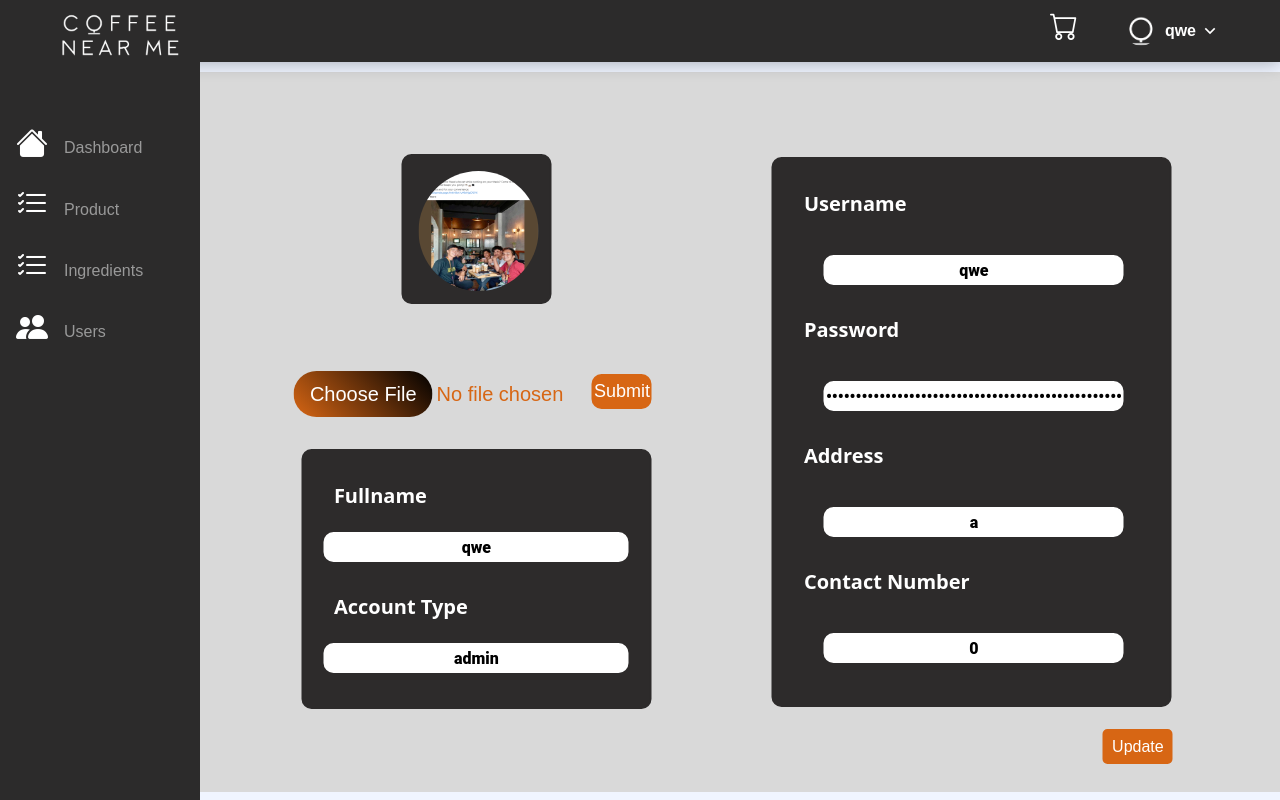
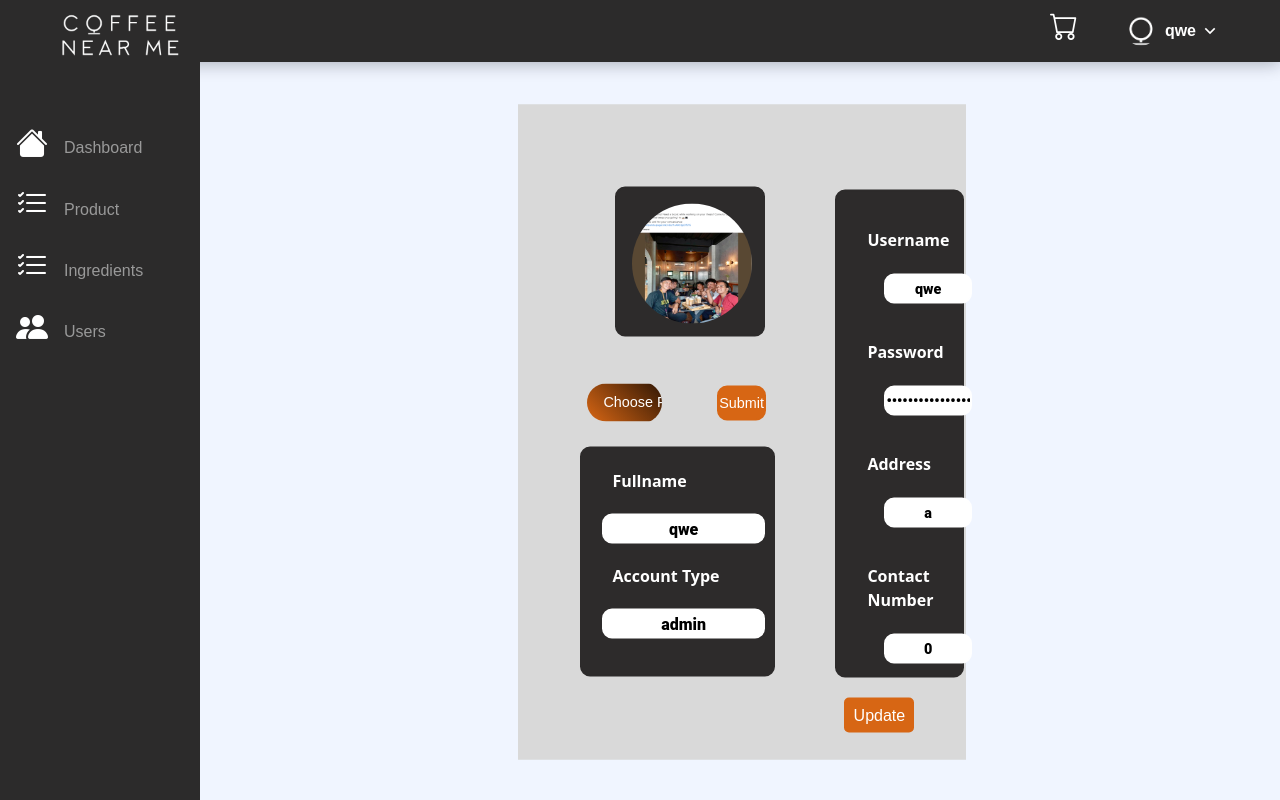
Before and after one commit to Mrk-Cstle/CoffeeNearMe, a PHP site: page /pages/userProfile.php in a window 1280 px wide. Run offline with PHP 8.4, Linux system fonts and the light colour scheme; a user stored in the database is signed in; data comes from the database, SQL or seed files in the repository; some libraries are stand-ins or nearby versions.

Commit message:
PRINT, nav, and userProfile
PRINT, nav, and userProfile

```diff
--- a/assets/template/navigation.php
+++ b/assets/template/navigation.php
@@ -154,18 +154,19 @@
       })
 
 
-      // Attach click event to all menu items
-document.querySelectorAll('.main-menu li > a, .dropdown-menu > li > a').forEach(item => {
-    item.addEventListener('click', function(event) {
-        event.preventDefault();  // Prevent default link action, if any
+      // Apply selected class on page load based on saved item
+document.addEventListener("DOMContentLoaded", function() {
+    const selectedMenuItem = localStorage.getItem('selectedMenuItem');
+    if (selectedMenuItem) {
+        document.querySelectorAll('.main-menu li, .dropdown-menu > li')[selectedMenuItem].classList.add('selected');
+    }
+});
 
-        // Clear 'selected' class from all items
-        document.querySelectorAll('.main-menu li, .dropdown-menu > li').forEach(li => {
-            li.classList.remove('selected');
-        });
-
-        // Add 'selected' class to the clicked item's parent <li>
-        this.parentNode.classList.add('selected');
+// Attach click event to all menu items
+document.querySelectorAll('.main-menu li > a, .dropdown-menu > li > a').forEach((item, index) => {
+    item.addEventListener('click', function() {
+        // Store the selected item index in local storage
+        localStorage.setItem('selectedMenuItem', index);
     });
 });
 
--- a/pages/posProduct.php
+++ b/pages/posProduct.php
@@ -96,7 +96,7 @@
         visibility: hidden !important;
     }
     .modal-content {
-        width: 300px;
+        width: 400px;
         font-family: monospace;
         display: block !important;
         visibility: visible !important;
@@ -106,7 +106,8 @@
         display: flex;
         justify-content: space-between;
         padding: 5px 0;
-        margin-left: 70px;
+        margin-left: 100px;
+        font-size: 1rem;
     }
 
     @page {
--- a/pages/userProfile.php
+++ b/pages/userProfile.php
@@ -18,8 +18,8 @@
         .user-form {
             border: 2px solid #D9D9D9;
             background-color: #D9D9D9;
-            height: 720px;
-            width: 1085px;
+            height: 655px;
+            width: 35vw;
             position: absolute;
             top: 54%;
             left: 58%;
@@ -44,7 +44,7 @@
             border-radius: 10px;
             height: 150px;
             width: 150px;
-            margin-left: 150px;
+            margin-left: 45px;
         }
 
         .profile-image {
@@ -65,17 +65,17 @@
             background-color: #2D2B2B;
             border: 2px solid #2D2B2B;
             border-radius: 10px;
-            height: 550px;
-            width: 400px;
+            height: 488px;
+            width: 40%;
             margin-top: 83px;
-            margin-left: 120px;
+            margin-left: 70px;
         }
 
         .info {
-            margin-top: 30px;
+            margin-top: 36px;
             margin-left: 30px;
-            font-size: 20px;
             font-weight: bold;
+            font-size: clamp(1rem, 1vw, 1.5rem);
         }
 
         .info-text {
@@ -83,11 +83,12 @@
             font-family: "Roboto", sans-serif;
             font-weight: 900;
             font-style: normal;
-            margin-left: 50px;
-            margin-top: 20px;
+            font-size: clamp(0.9rem, 1vw, 1rem);
+            margin-left: 47px;
+            margin-top: 6px;
             text-align: center;
             height: 30px;
-            width: 300px;
+            width: 70%;
             border: 2px solid #fff;
             border-radius: 10px;
 
@@ -97,23 +98,24 @@
             background-color: #2D2B2B;
             border: 2px solid #2D2B2B;
             border-radius: 10px;
-            height: 260px;
-            width: 350px;
-            margin-top: 10px;
+            height: 230px;
+            width: 100%;
+            margin-top: -25px;
             color: black;
             font-family: "Roboto", sans-serif;
             font-weight: 900;
             font-style: normal;
-            margin-left: 50px;
+            margin-left: 10px;
+
         }
 
         .user-para {
             font-family: "Poppins", system-ui;
             font-weight: 600;
+            font-size: clamp(1rem, 1vw, 1.5rem);
             font-style: normal;
             color: #fff;
-            font-size: 20px;
-            margin-top: 30px;
+            margin-top: 20px;
             margin-left: 30px;
         }
 
@@ -126,20 +128,20 @@
             margin-top: 5px;
             text-align: center;
             height: 30px;
-            width: 305px;
+            width: 85%;
             border: 2px solid #fff;
             border-radius: 10px;
         }
 
         #users_image {
-            margin-top: 50px;
+            margin-top: 30px;
             border: 5px #2c2c2c;
             border-radius: 50px;
-            width: 300px;
+            width: 6vw;
             padding: 2px;
-            font-size: 20px;
+            font-size: clamp(0.9rem, 1vw, 1rem);
             color: #d76614;
-            margin-left: 25px;
+            margin-left: 0px;
         }
 
         #users_image::-webkit-file-upload-button {
@@ -158,8 +160,9 @@
             height: 35px;
             background-color: #d76614;
             color: #fff;
-            margin-top: 55px;
-            font-size: 18px;
+            margin-top: 34px;
+            margin-left: 55px;
+            font-size: clamp(0.9rem, 1vw, 1rem);
         }
 
         .image-btn {
@@ -172,8 +175,83 @@
             color: #fff;
             border: 2px solid #d76614;
             border-radius: 5px;
-            margin-right: 110px;
+            margin-right: 50px;
             margin-top: 20px;
+        }
+
+        @media screen and (max-width: 1200px) {
+            .user-form {
+            border: 2px solid #D9D9D9;
+            background-color: #D9D9D9;
+            height: 655px;
+            width: 60vw;
+            position: absolute;
+            top: 54%;
+            left: 58%;
+            transform: translate(-50%, -50%);
+
+        }
+
+        #users_image {
+            margin-top: 30px;
+            border: 5px #2c2c2c;
+            border-radius: 50px;
+            width: 10vw;
+            padding: 2px;
+            font-size: clamp(0.9rem, 1vw, 1rem);
+            color: #d76614;
+            margin-left: 0px;
+        }
+        }
+
+        @media screen and (max-width: 1024px) {
+            .user-form {
+            border: 2px solid #D9D9D9;
+            background-color: #D9D9D9;
+            height: 655px;
+            width: 65vw;
+            position: absolute;
+            top: 54%;
+            left: 58%;
+            transform: translate(-50%, -50%);
+
+        }
+
+        #users_image {
+            margin-top: 30px;
+            border: 5px #2c2c2c;
+            border-radius: 50px;
+            width: 11vw;
+            padding: 2px;
+            font-size: clamp(0.9rem, 1vw, 1rem);
+            color: #d76614;
+            margin-left: 0px;
+        }
+        }
+
+        @media screen and (max-width: 868px) {
+            .user-form {
+            border: 2px solid #D9D9D9;
+            background-color: #D9D9D9;
+            height: 655px;
+            width: 74vw;
+            position: absolute;
+            top: 54%;
+            left: 61%;
+            transform: translate(-50%, -50%);
+
+        }
+
+        #users_image {
+            margin-top: 30px;
+            border: 5px #2c2c2c;
+            border-radius: 50px;
+            width: 13vw;
+            padding: 2px;
+            font-size: clamp(0.9rem, 1vw, 1rem);
+            color: #d76614;
+            margin-left: 0px;
+        }
         }
     </style>
 </head>
```
Also changed, not shown: pages/uploads/ingredients/42.png (added), pages/uploads/ingredients/44.png (added), pages/uploads/product/74.jpg (added), pages/uploads/product/75.jpg (added).
